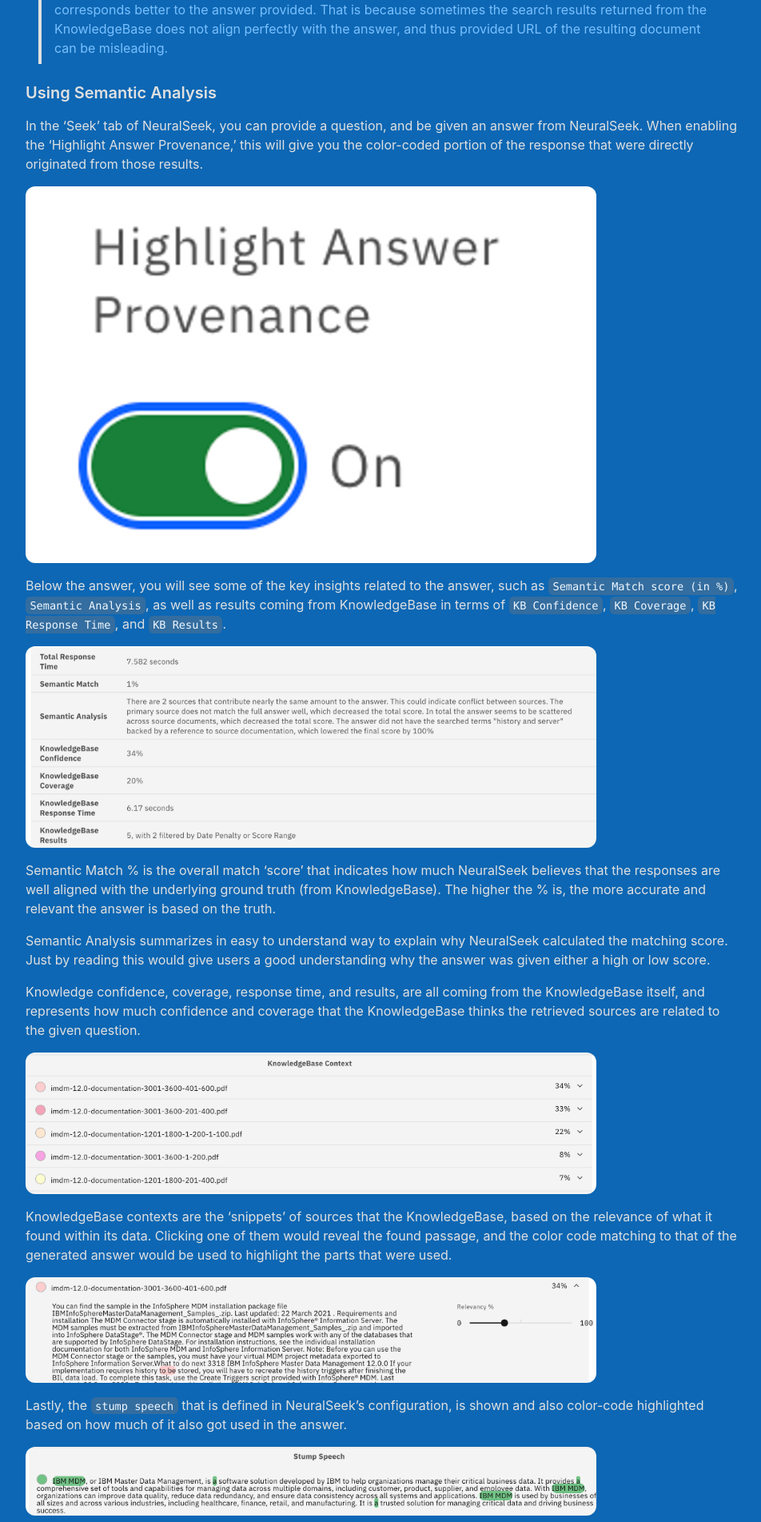
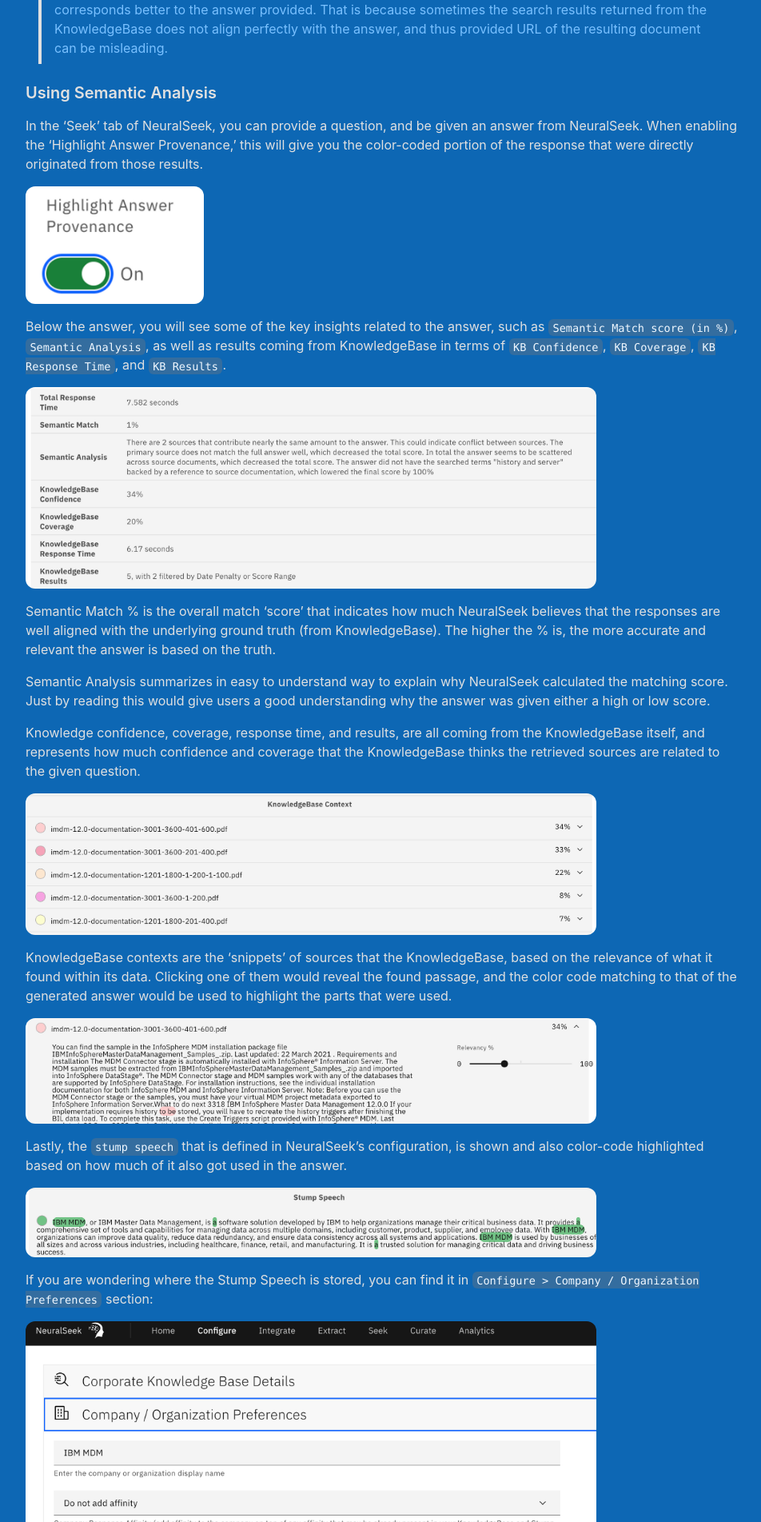
Before and after one commit to CerebralBlue/neuralseekweb, a Jekyll site: the page built from docs/main_features/semantic_analytics/semantic_analytics.md, in a window 1280 px wide. Shown: the part 1954-3857 px from the top of the page at 80% size, without its empty margins (262-1214 px from the left). Built offline with Jekyll 4.4.1, drawn with Linux system fonts in a browser that asks for light colours.

Commit message:
deploying docs to neuralseekweb

```diff
--- a/docs/main_features/semantic_analytics/semantic_analytics.md
+++ b/docs/main_features/semantic_analytics/semantic_analytics.md
@@ -32,7 +32,7 @@
 ### Using Semantic Analysis
 In the ‘Seek’ tab of NeuralSeek, you can provide a question, and be given an answer from NeuralSeek. When enabling the ‘Highlight Answer Provenance,’ this will give you the color-coded portion of the response that were directly originated from those results.
 
-![turning on provenance](images/image_004.png){: width="300px" }
+![turning on provenance](images/image_004.png){: style="width:25%" }
 
 Below the answer, you will see some of the key insights related to the answer, such as `Semantic Match score (in %)`, `Semantic Analysis`, as well as results coming from KnowledgeBase in terms of `KB Confidence`, `KB Coverage`, `KB Response Time`, and `KB Results`.
 
```
